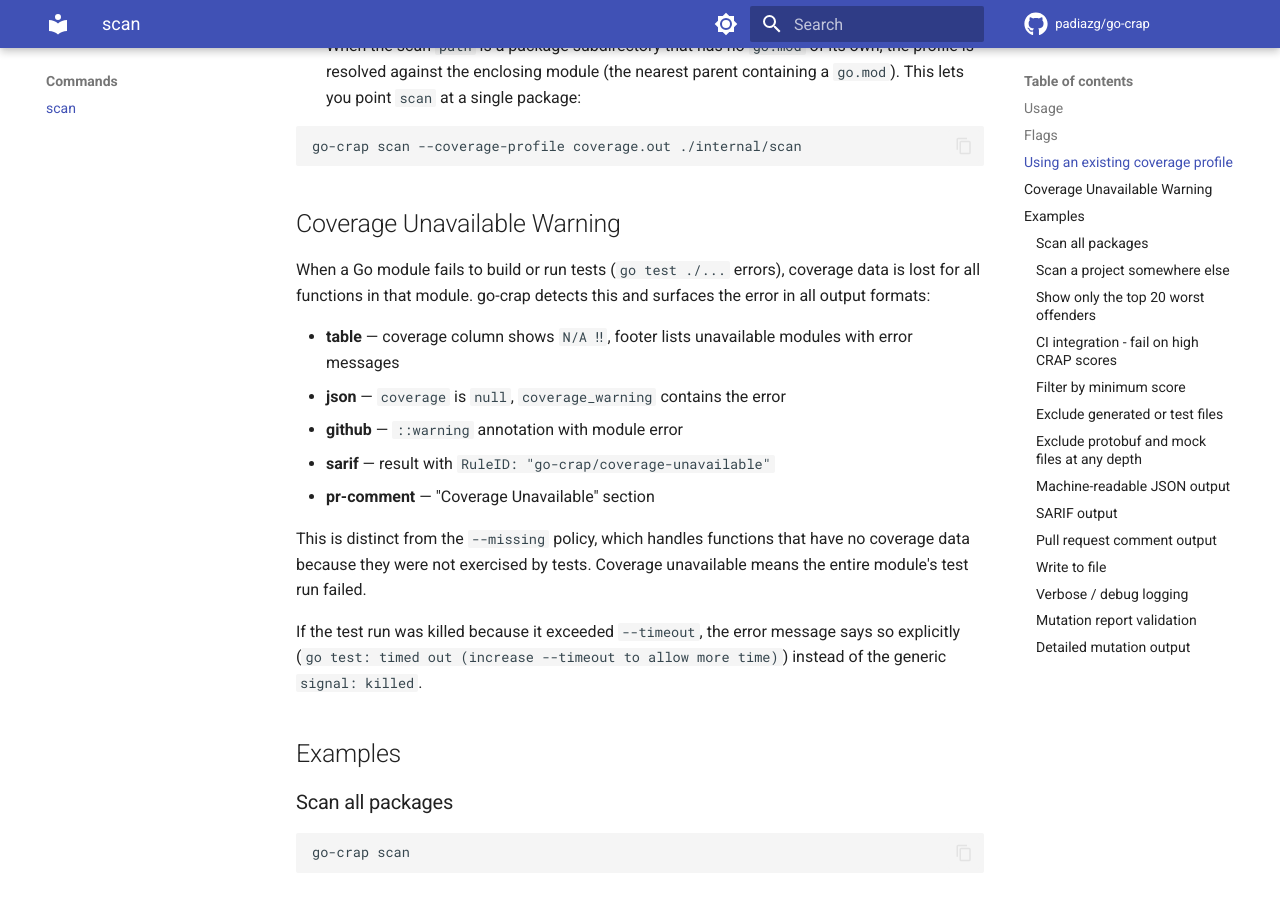
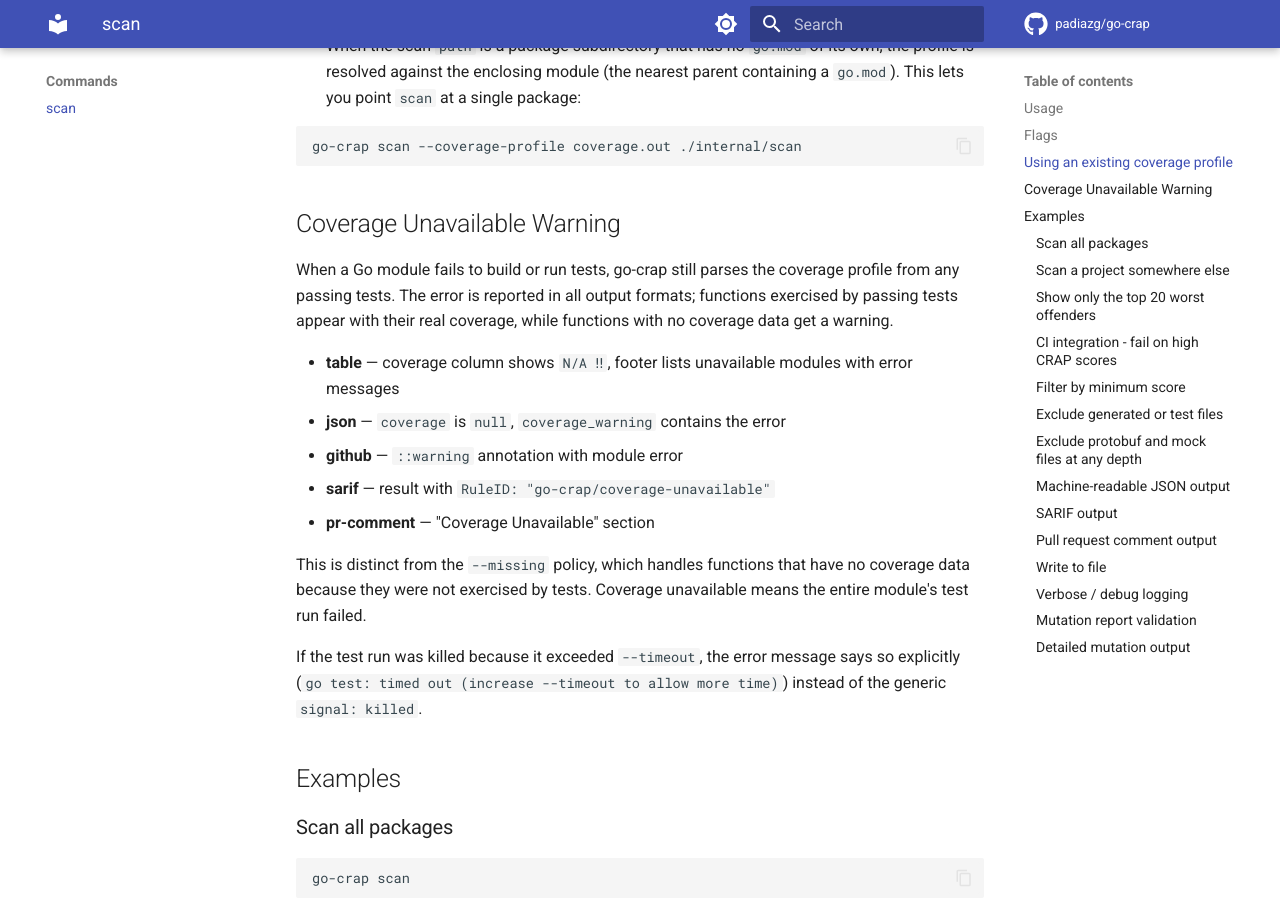
Before and after one commit to padiazg/go-crap, an MkDocs documentation site: the page built from doc/docs/commands/scan.md, in a window 1280 px wide and 900 px high, scrolled down 2088 px. Built offline with MkDocs 1.6.1 and Material for MkDocs 9.7.7, drawn with Linux system fonts in a browser that asks for light colours; comment, search, counter and statistics services are not loaded.

Commit message:
updated docs for coverage recovery

```diff
--- a/doc/docs/commands/scan.md
+++ b/doc/docs/commands/scan.md
@@ -60,7 +60,10 @@ Notes:
 
 ## Coverage Unavailable Warning
 
-When a Go module fails to build or run tests (`go test ./...` errors), coverage data is lost for all functions in that module. go-crap detects this and surfaces the error in all output formats:
+When a Go module fails to build or run tests, go-crap still parses the coverage
+profile from any passing tests. The error is reported in all output formats;
+functions exercised by passing tests appear with their real coverage, while
+functions with no coverage data get a warning.
 
 - **table** — coverage column shows `N/A ‼`, footer lists unavailable modules with error messages
 - **json** — `coverage` is `null`, `coverage_warning` contains the error
```
Also changed, not shown: CHANGELOG.md, README.md.
